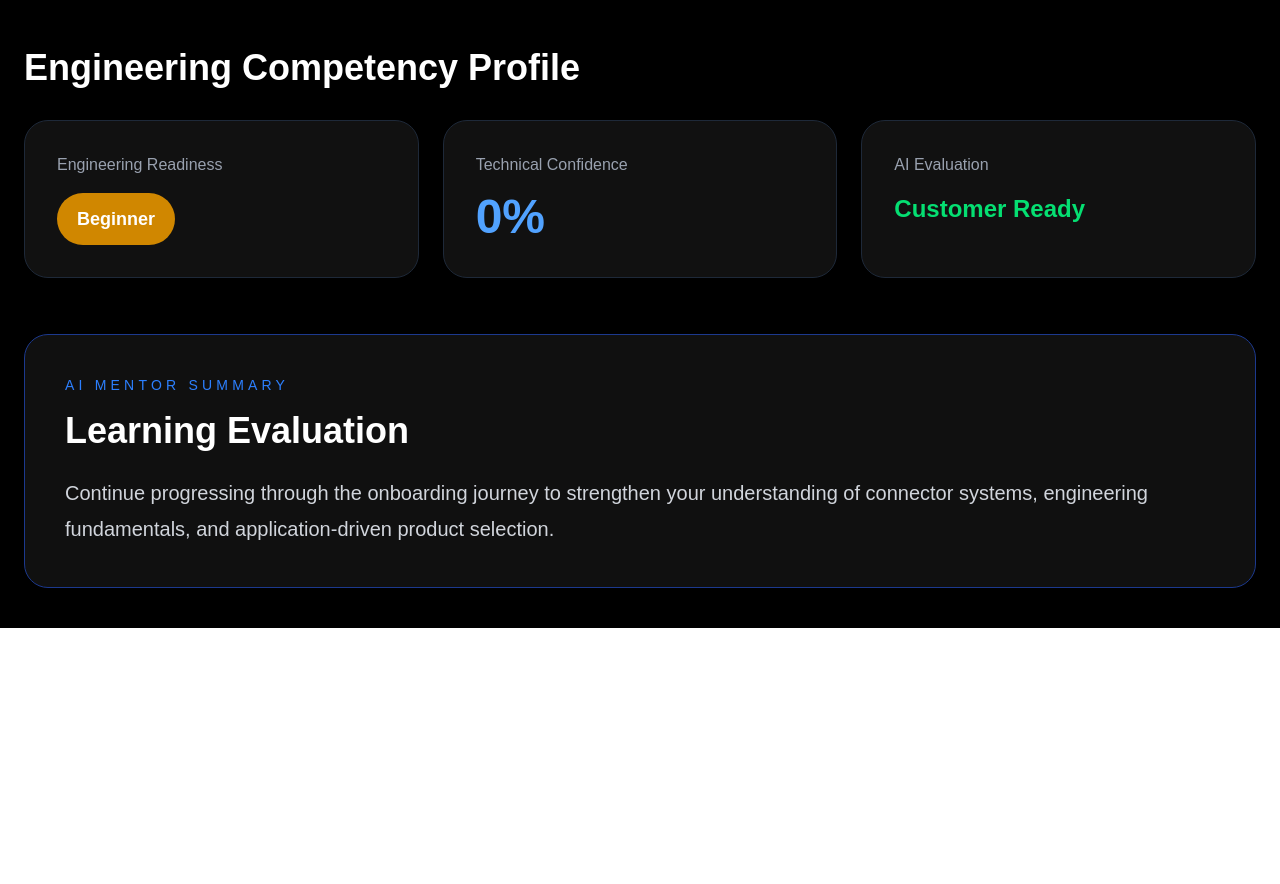
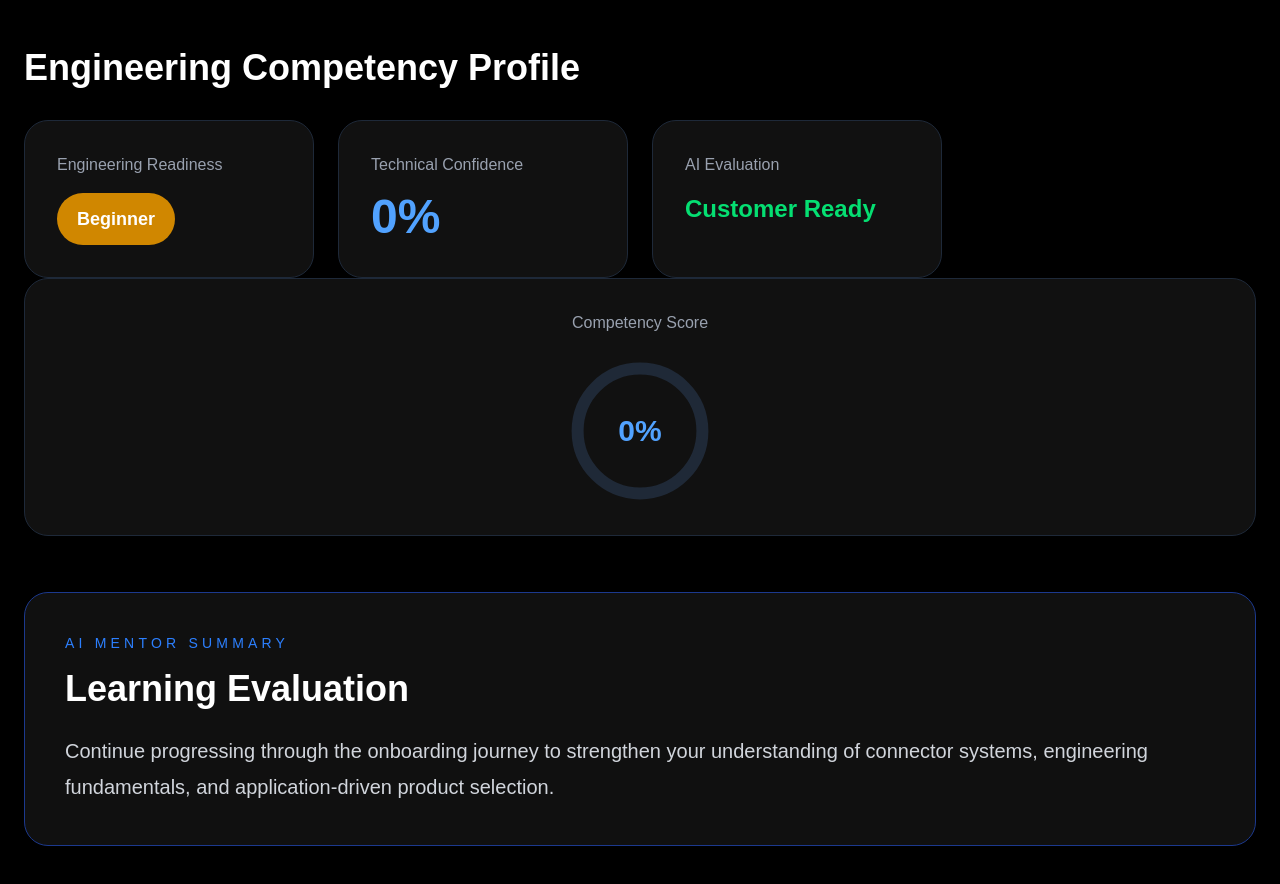
Before and after one commit to vishalawati08/nexus-academy-vishal, a Next.js app: page /dashboard in a window 1280 px wide. Shown: the part 2000-2884 px from the top of the page. Before the commit the page ends 2628 px from the top, so only its background shows below. Built offline with nearby package versions, Linux system fonts and the light colour scheme.

Commit message:
Update page.tsx

```diff
--- a/src/app/dashboard/page.tsx
+++ b/src/app/dashboard/page.tsx
@@ -570,7 +570,7 @@ if (missionData) {
     Engineering Competency Profile
   </h2>
 
-  <div className="grid md:grid-cols-3 gap-6">
+ <div className="grid md:grid-cols-4 gap-6">
 
     <div className="bg-[#111] border border-gray-800 rounded-3xl p-8 transition-all duration-300 hover:scale-[1.02] hover:border-blue-700 hover:shadow-[0_0_30px_rgba(37,99,235,0.25)] transition-all duration-300 hover:scale-[1.02] hover:border-blue-700 hover:shadow-[0_0_30px_rgba(37,99,235,0.25)]">
 
@@ -618,7 +618,71 @@ if (missionData) {
     </div>
 
   </div>
+{/* COMPETENCY RING */}
 
+<div className="bg-[#111] border border-gray-800 rounded-3xl p-8 flex flex-col items-center justify-center transition-all duration-300 hover:scale-[1.03] hover:border-blue-700 hover:shadow-[0_0_30px_rgba(37,99,235,0.25)]">
+
+  <p className="text-gray-400 mb-6">
+    Competency Score
+  </p>
+
+  <div className="relative w-36 h-36">
+
+    <svg
+      className="w-36 h-36 rotate-[-90deg]"
+      viewBox="0 0 120 120"
+    >
+
+      {/* Background Ring */}
+
+      <circle
+        cx="60"
+        cy="60"
+        r="52"
+        stroke="#1f2937"
+        strokeWidth="10"
+        fill="none"
+      />
+
+      {/* Progress Ring */}
+
+      <circle
+        cx="60"
+        cy="60"
+        r="52"
+        stroke="#3b82f6"
+        strokeWidth="10"
+        fill="none"
+        strokeLinecap="round"
+        strokeDasharray={327}
+        strokeDashoffset={
+          327 -
+          (Math.min(
+            100,
+            Math.floor(engineeringScore / 2.5)
+          ) /
+            100) *
+            327
+        }
+        className="transition-all duration-1000"
+      />
+
+    </svg>
+
+    <div className="absolute inset-0 flex items-center justify-center">
+
+      <span className="text-3xl font-bold text-blue-400">
+        {Math.min(
+          100,
+          Math.floor(engineeringScore / 2.5)
+        )}%
+      </span>
+
+    </div>
+
+  </div>
+
+</div>
 </section>
         {/* AI MENTOR */}
 
```
